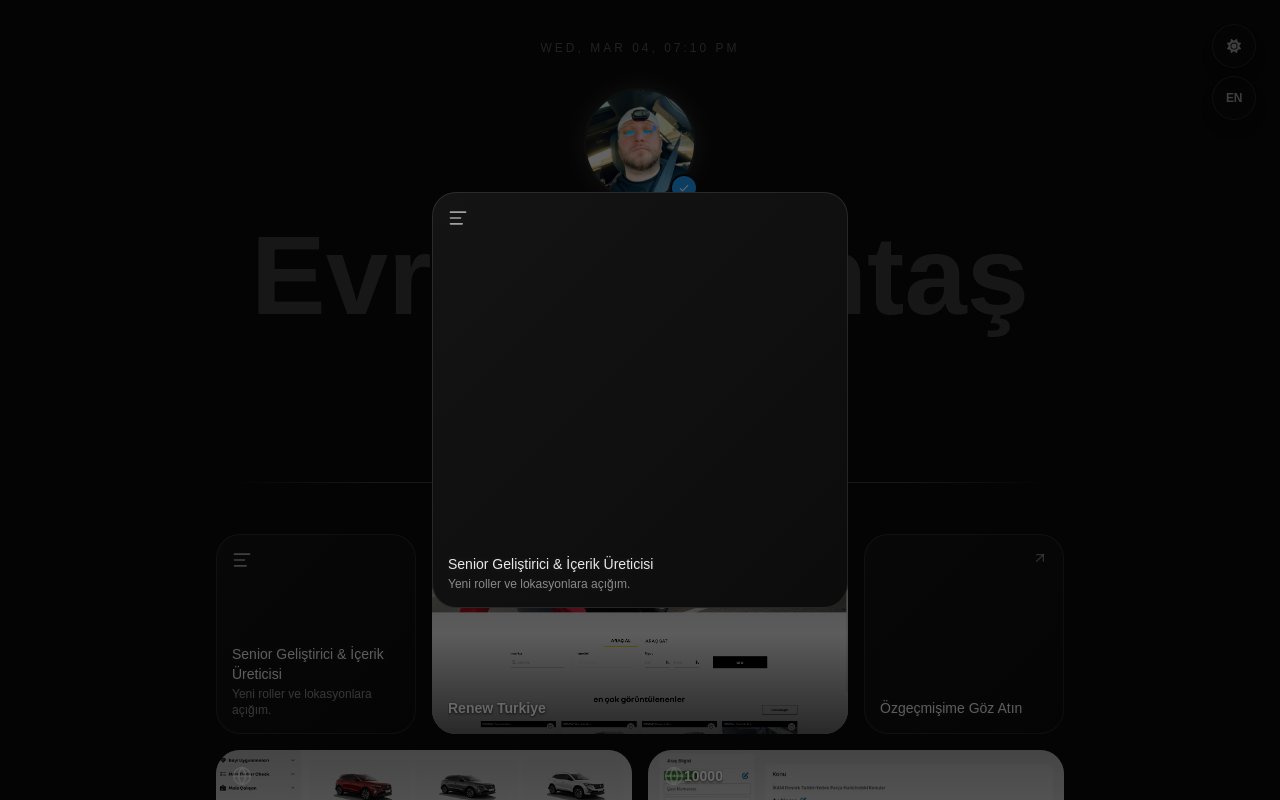
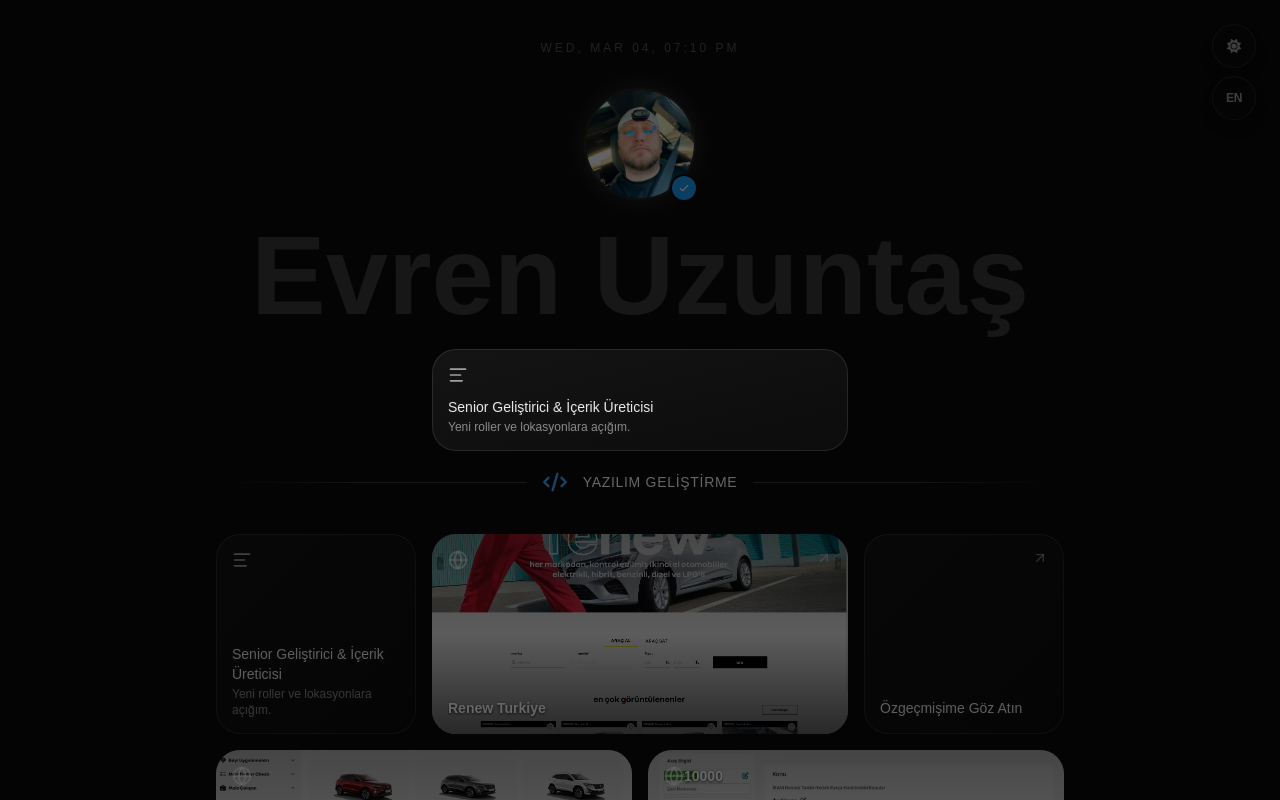
Before and after one commit to evrenuzuntas/evrenuzuntas.com, a Next.js app: page / in a window 1280 px wide. Both pictures are taken after a click on the button 316 px from the left and 634 px from the top of the page. Shown: the top 800 px of the page. Built offline with nearby package versions, Linux system fonts and the light colour scheme.

Commit message:
Update aspect ratios in BentoBox and adjust modal dimensions in BentoExpandModal for improved layout consistency.

```diff
--- a/src/components/BentoBox.tsx
+++ b/src/components/BentoBox.tsx
@@ -15,8 +15,8 @@ const rowSpan: Record<number, string> = { 1: "row-span-1", 2: "row-span-2" };
 const aspectRatio: Record<string, string> = {
   "1-1": "aspect-square",
   "2-2": "aspect-square",
-  "2-1": "aspect-[2/1]",
-  "1-2": "aspect-[1/2]",
+  "2-1": "aspect-[52/25]",
+  "1-2": "aspect-[25/52]",
 };
 
 export function BentoBox({ spanX = 1, spanY = 1, href, onClick, className = "", children }: BentoBoxProps) {
--- a/src/components/BentoExpandModal.tsx
+++ b/src/components/BentoExpandModal.tsx
@@ -53,7 +53,7 @@ export function BentoExpandModal({ item, onClose }: Props) {
         className={[
           "relative overflow-hidden rounded-3xl ring-1 ring-inset ring-foreground/10",
           "flex flex-col bg-gradient-to-br from-card-from to-card-to p-4 gap-3 text-foreground/90",
-          "w-full max-w-[416px] aspect-square overflow-y-auto",
+          "w-full max-w-[416px] max-h-[75vh] overflow-y-auto",
           closing ? "bento-modal-exit" : "bento-modal-enter",
         ].join(" ")}
       >
```
